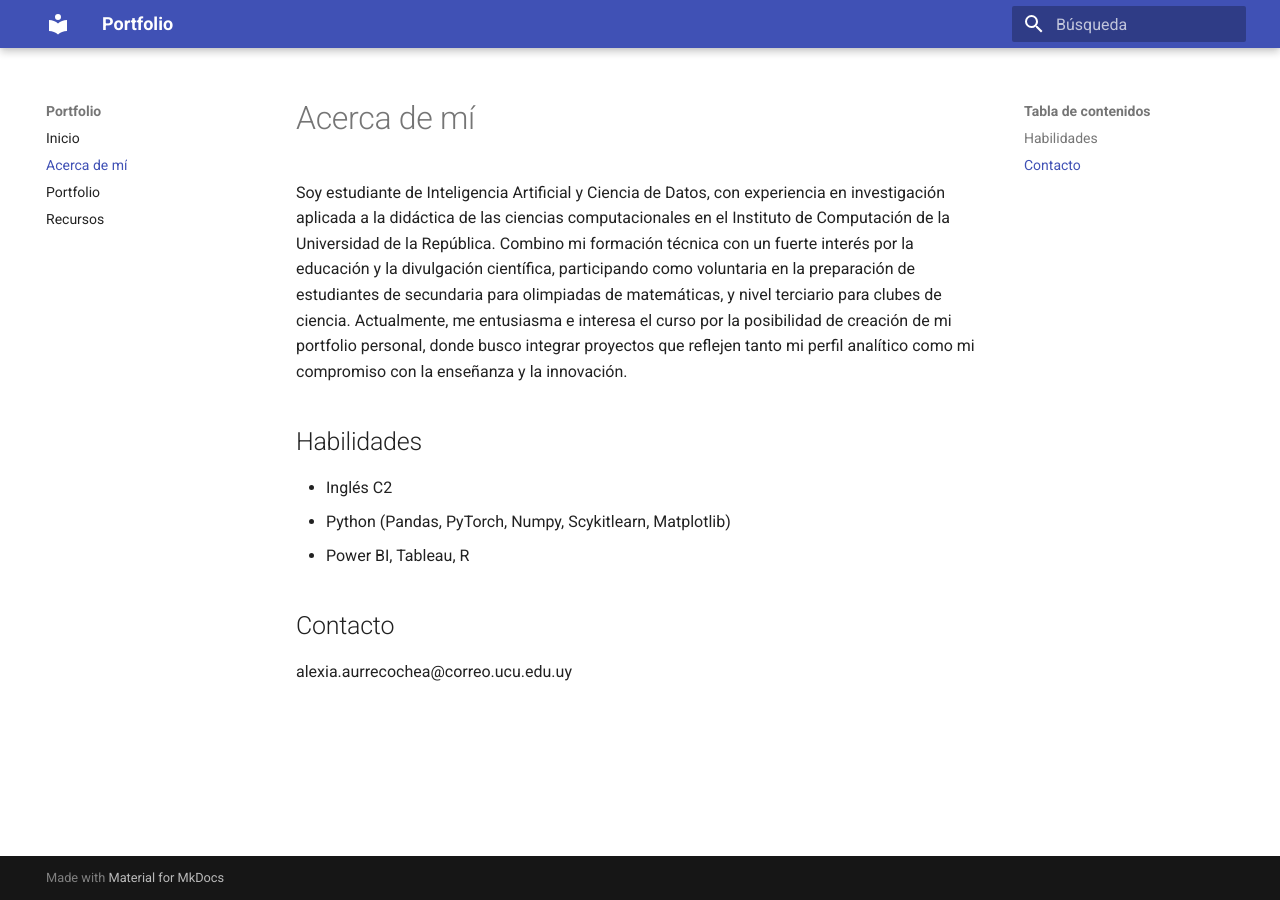
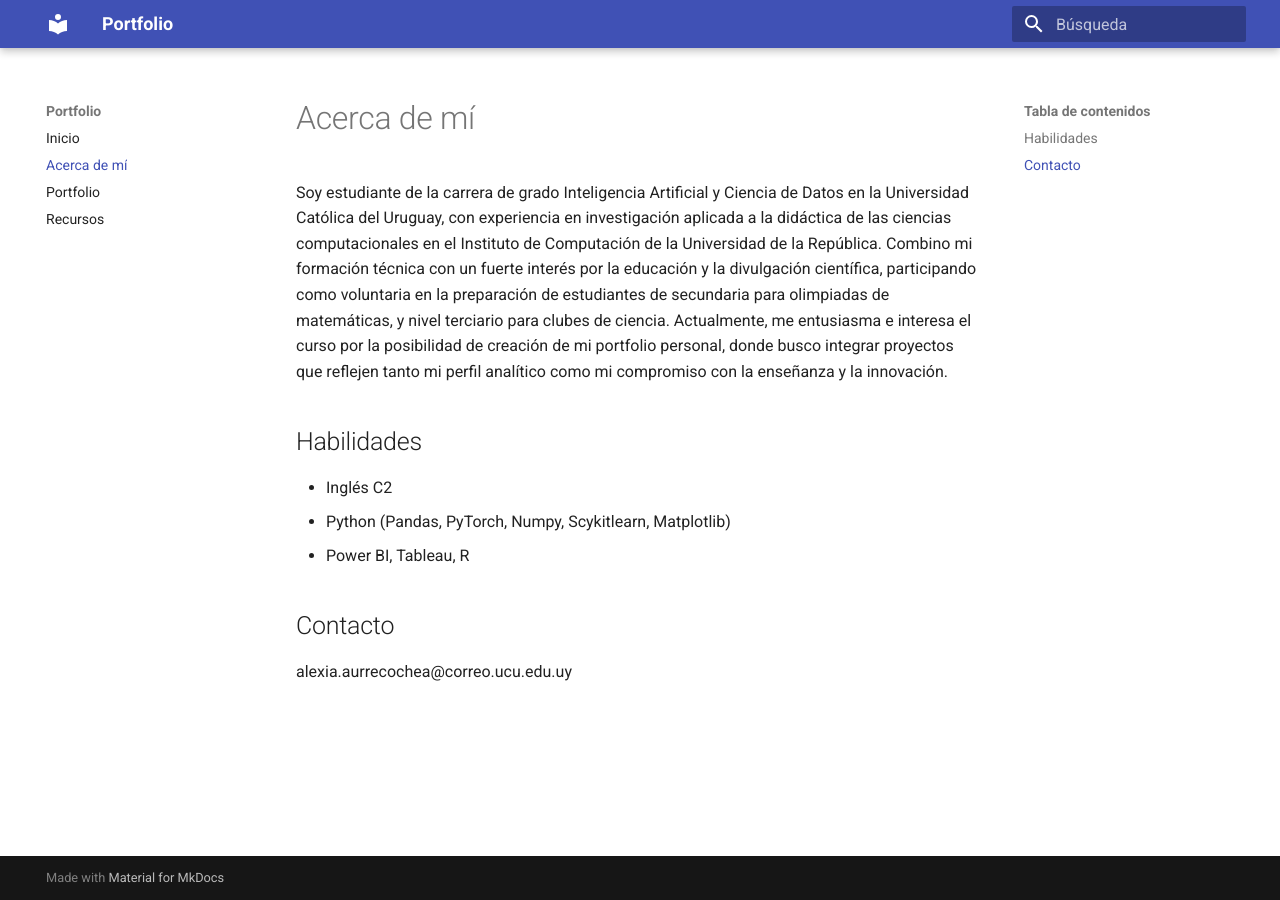
Before and after one commit to aleaurre/Ingenieria_de_Datos, an MkDocs documentation site: the page built from docs/acerca.md, in a window 1280 px wide. Built offline with MkDocs 1.6.1 and Material for MkDocs 9.7.7, drawn with Linux system fonts in a browser that asks for light colours.

Commit message:
Update acerca.md

```diff
--- a/docs/acerca.md
+++ b/docs/acerca.md
@@ -4,7 +4,7 @@
 ---
 
 # Acerca de mí
-Soy estudiante de Inteligencia Artificial y Ciencia de Datos, con experiencia en investigación aplicada a la didáctica de las ciencias computacionales en el Instituto de Computación de la Universidad de la República. Combino mi formación técnica con un fuerte interés por la educación y la divulgación científica, participando como voluntaria en la preparación de estudiantes de secundaria para olimpiadas de matemáticas, y nivel terciario para clubes de ciencia. Actualmente, me entusiasma e interesa el curso por la posibilidad de creación de mi portfolio personal, donde busco integrar proyectos que reflejen tanto mi perfil analítico como mi compromiso con la enseñanza y la innovación.
+Soy estudiante de la carrera de grado Inteligencia Artificial y Ciencia de Datos en la Universidad Católica del Uruguay, con experiencia en investigación aplicada a la didáctica de las ciencias computacionales en el Instituto de Computación de la Universidad de la República. Combino mi formación técnica con un fuerte interés por la educación y la divulgación científica, participando como voluntaria en la preparación de estudiantes de secundaria para olimpiadas de matemáticas, y nivel terciario para clubes de ciencia. Actualmente, me entusiasma e interesa el curso por la posibilidad de creación de mi portfolio personal, donde busco integrar proyectos que reflejen tanto mi perfil analítico como mi compromiso con la enseñanza y la innovación.
 
 ## Habilidades
 - Inglés C2
```
